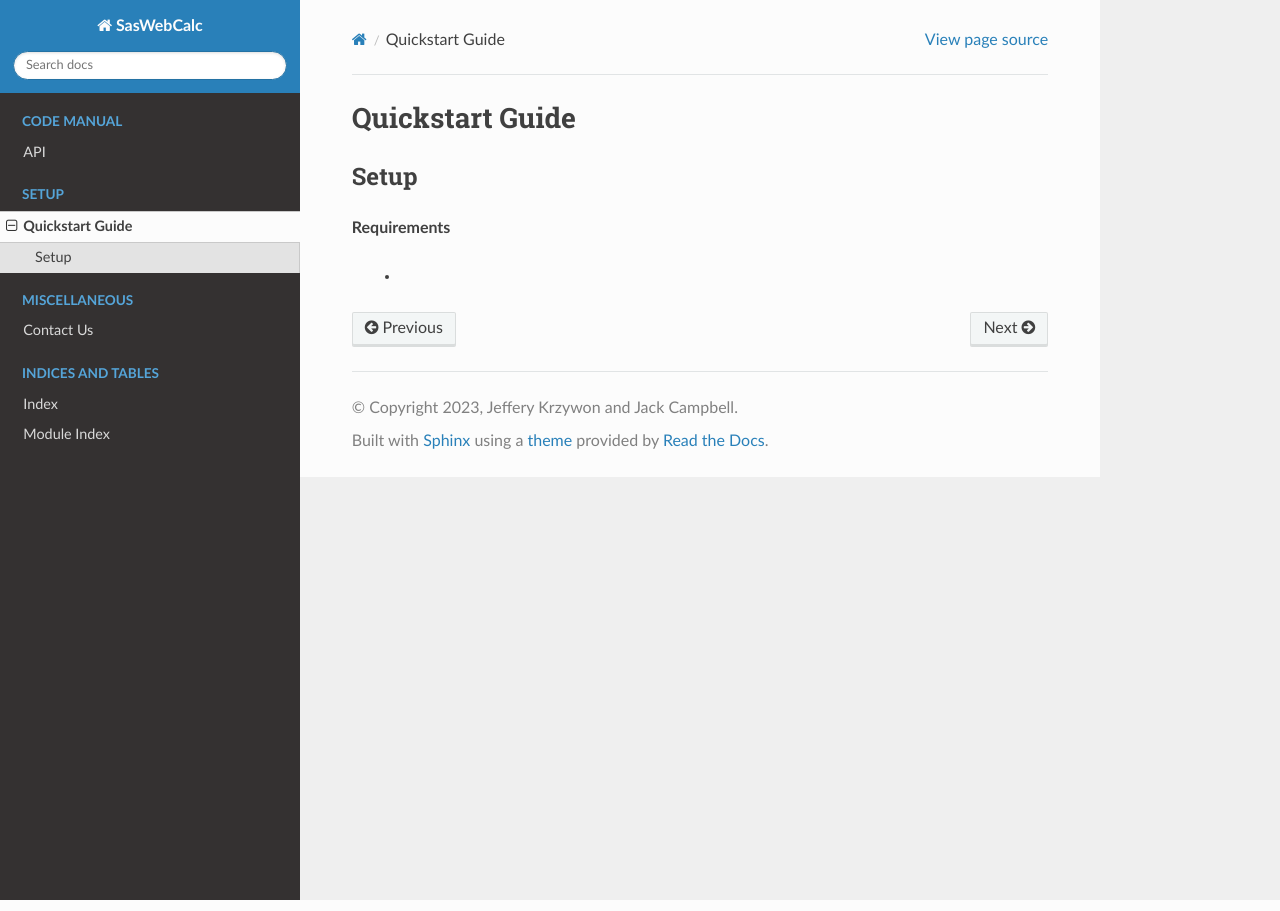
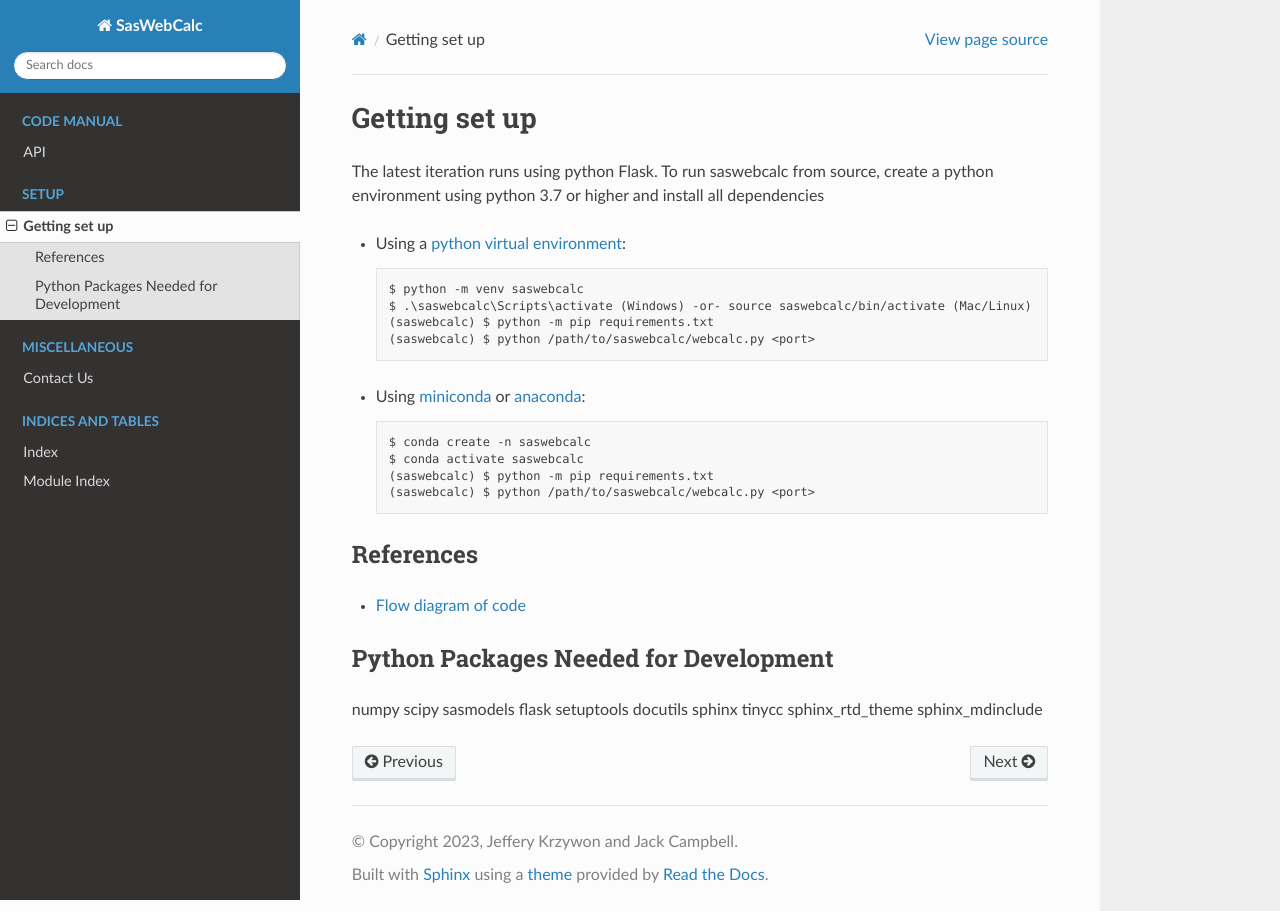
Before and after one commit to JackCampbell5/SasWebCalc, a Sphinx documentation site: the page built from docs/source/quickstart.rst, in a window 1280 px wide. Built offline with Sphinx 7.4.7 and the Read the Docs theme 2.0.0, drawn with Linux system fonts in a browser that asks for light colours; pages that are not in the unit, such as notebooks, are missing from menus.

Commit message:
Added more details to documentation

```diff
--- a/docs/source/conf.py
+++ b/docs/source/conf.py
@@ -23,6 +23,7 @@ extensions = [
     'sphinx.ext.doctest',
     'sphinx.ext.autodoc',
     'sphinx.ext.autosummary',
+    'sphinx_mdinclude',
 ]
 
 templates_path = ['_templates']
--- a/docs/source/contact.rst
+++ b/docs/source/contact.rst
@@ -2,3 +2,7 @@
 
 Contact Us
 ==========
+
+Jeff Krzywon(Project Lead) - jeffery.krzywon@nist.gov
+
+Jack Campbell- Jack.campbell@nist.gov
--- a/docs/source/quickstart.rst
+++ b/docs/source/quickstart.rst
@@ -1,11 +1,10 @@
-.. _quickstart:
+Getting set up
+==============
 
-Quickstart Guide
-================
+.. mdinclude:: ../../README.md
+    :start-line: 7
+    :end-line: 26
 
-Setup
------
-
-**Requirements**
-
-    -
+Python Packages Needed for Development
+--------------------------------------
+.. include:: ../../requirements.txt
--- a/requirements.txt
+++ b/requirements.txt
@@ -7,3 +7,4 @@ docutils
 sphinx
 tinycc
 sphinx_rtd_theme
+sphinx_mdinclude
```
Also changed, not shown: docs/source/index.rst (+12 -21 lines).
